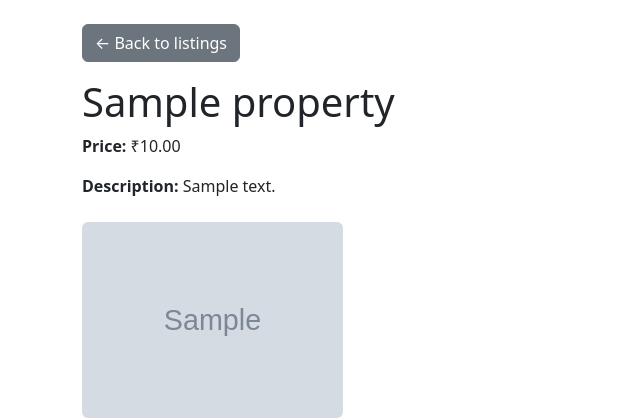
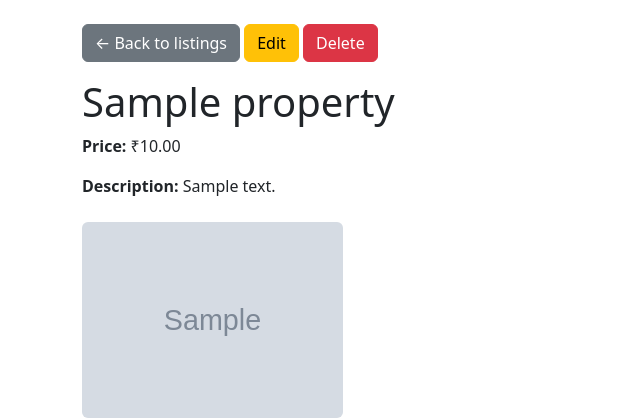
Before and after one commit to Keerthi-3009/real-estate-project, a Django app: page /property/1/ in a window 1280 px wide. Shown: the part 47-467 px from the top of the page, without its empty margins (0-640 px from the left). Run offline with Django 5.2, Linux system fonts and the light colour scheme; a user stored in the database is signed in; tables that the repository leaves empty hold one stand-in row (values such as "Sample post"); grey boxes marked "Sample" are stand-in pictures.

Commit message:
Add edit and delete functionality for agents' own properties

```diff
--- a/listings/templates/listings/property_detail.html
+++ b/listings/templates/listings/property_detail.html
@@ -2,7 +2,13 @@
 {% block title %}{{ property.title }}{% endblock %}
 {% block content %}
 
+
 <a href="{% url 'property_list' %}" class="btn btn-secondary mb-3">← Back to listings</a>
+
+{% if user == property.agent %}
+    <a href="{% url 'property_edit' property.pk %}" class="btn btn-warning mb-3">Edit</a>
+    <a href="{% url 'property_delete' property.pk %}" class="btn btn-danger mb-3">Delete</a>
+{% endif %}
 <h1>{{ property.title }}</h1>
 <p><strong>Price:</strong> ₹{{ property.price }}</p>
 <p><strong>Description:</strong> {{ property.description }}</p>
--- a/listings/templates/listings/property_form.html
+++ b/listings/templates/listings/property_form.html
@@ -1,12 +1,12 @@
 {% extends 'listings/base.html' %}
-{% block title %}Add Property{% endblock %}
+{% block title %}{% if editing %}Edit Property{% else %}Add Property{% endif %}{% endblock %}
 {% block content %}
-<h1 class="mb-4">Add a New Property</h1>
+<h1 class="mb-4">{% if editing %}Edit Property{% else %}Add a New Property{% endif %}</h1>
 <form method="post" enctype="multipart/form-data">
     {% csrf_token %}
     {{ form.as_p }}
     <div class="mb-3">
-        <label class="form-label">Upload Images</label>
+        <label class="form-label">Upload Images {% if editing %}(add more){% endif %}</label>
         <input type="file" name="images" multiple class="form-control">
     </div>
     <button type="submit" class="btn btn-primary">Save Property</button>
--- a/listings/urls.py
+++ b/listings/urls.py
@@ -5,4 +5,6 @@ urlpatterns = [
     path('', views.property_list, name='property_list'),
     path('property/<int:pk>/', views.property_detail, name='property_detail'),
     path('property/add/', views.property_create, name='property_create'),
+    path('property/<int:pk>/edit/', views.property_edit, name='property_edit'),
+    path('property/<int:pk>/delete/', views.property_delete, name='property_delete'),
 ]
--- a/listings/views.py
+++ b/listings/views.py
@@ -31,3 +31,43 @@ def property_create(request):
     else:
         form = PropertyForm()
     return render(request, 'listings/property_form.html', {'form': form})
+
+def property_edit(request, pk):
+    property = get_object_or_404(Property, pk=pk, agent=request.user)
+    if request.method == 'POST':
+        form = PropertyForm(request.POST, instance=property)
+        if form.is_valid():
+            form.save()
+
+            images = request.FILES.getlist('images')
+            for img in images:
+                PropertyImage.objects.create(property=property, image=img)
+
+            return redirect('property_detail', pk=property.pk)
+    else:
+        form = PropertyForm(instance=property)
+    return render(request, 'listings/property_form.html', {'form': form, 'editing': True})
+
+
+@login_required
+def property_delete(request, pk):
+    property = get_object_or_404(Property, pk=pk, agent=request.user)
+    if request.method == 'POST':
+        property.delete()
+        return redirect('property_list')
+    return render(request, 'listings/property_confirm_delete.html', {'property': property})
+
+@login_required
+def property_edit(request, pk):
+    property = get_object_or_404(Property, pk=pk, agent=request.user)
+    if request.method == 'POST':
+        form = PropertyForm(request.POST, instance=property)
+        if form.is_valid():
+            form.save()
+            images = request.FILES.getlist('images')
+            for img in images:
+                PropertyImage.objects.create(property=property, image=img)
+            return redirect('property_detail', pk=property.pk)
+    else:
+        form = PropertyForm(instance=property)
+    return render(request, 'listings/property_form.html', {'form': form, 'editing': True})
```
Also changed, not shown: listings/templates/listings/property_confirm_delete.html (added, +11 -0 lines).
